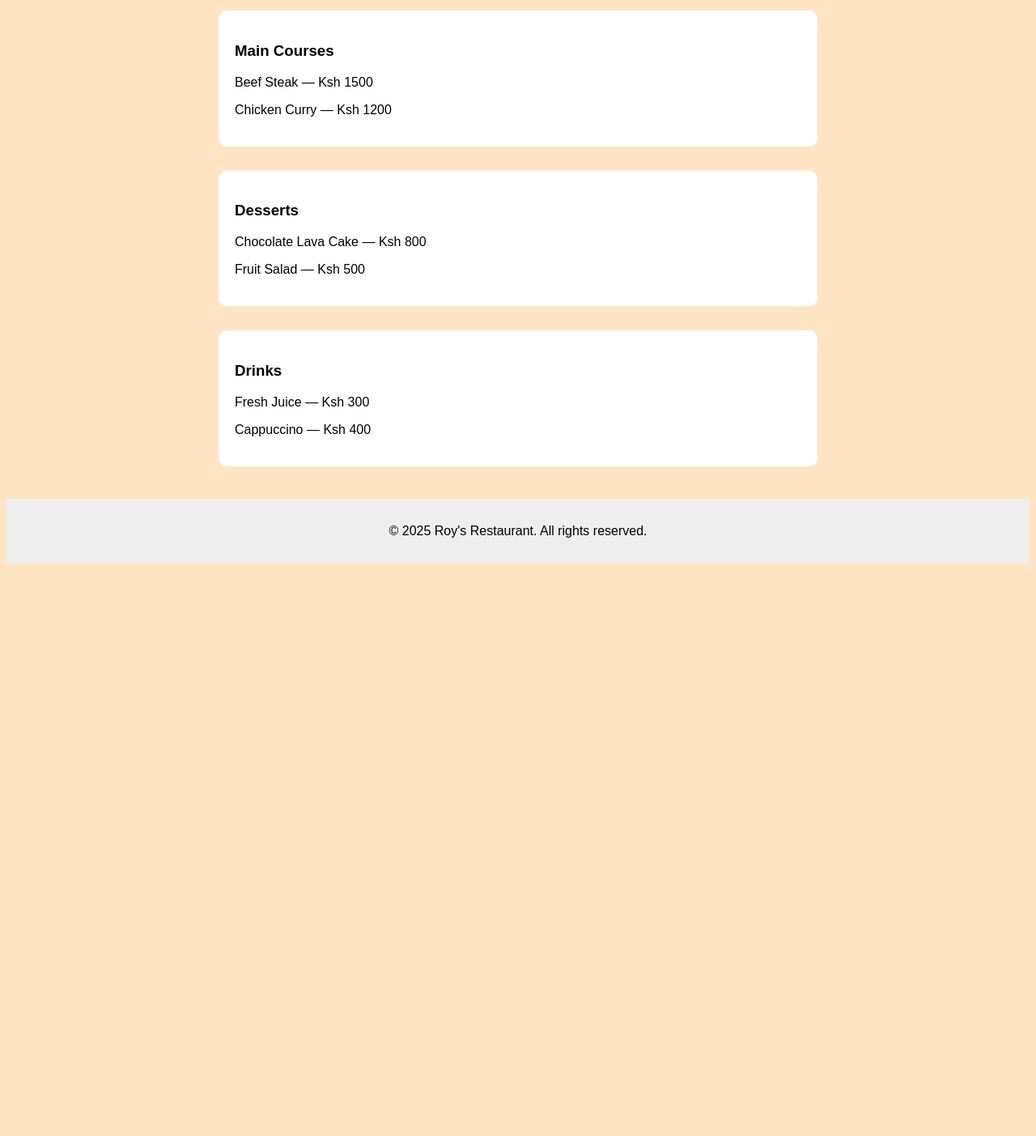
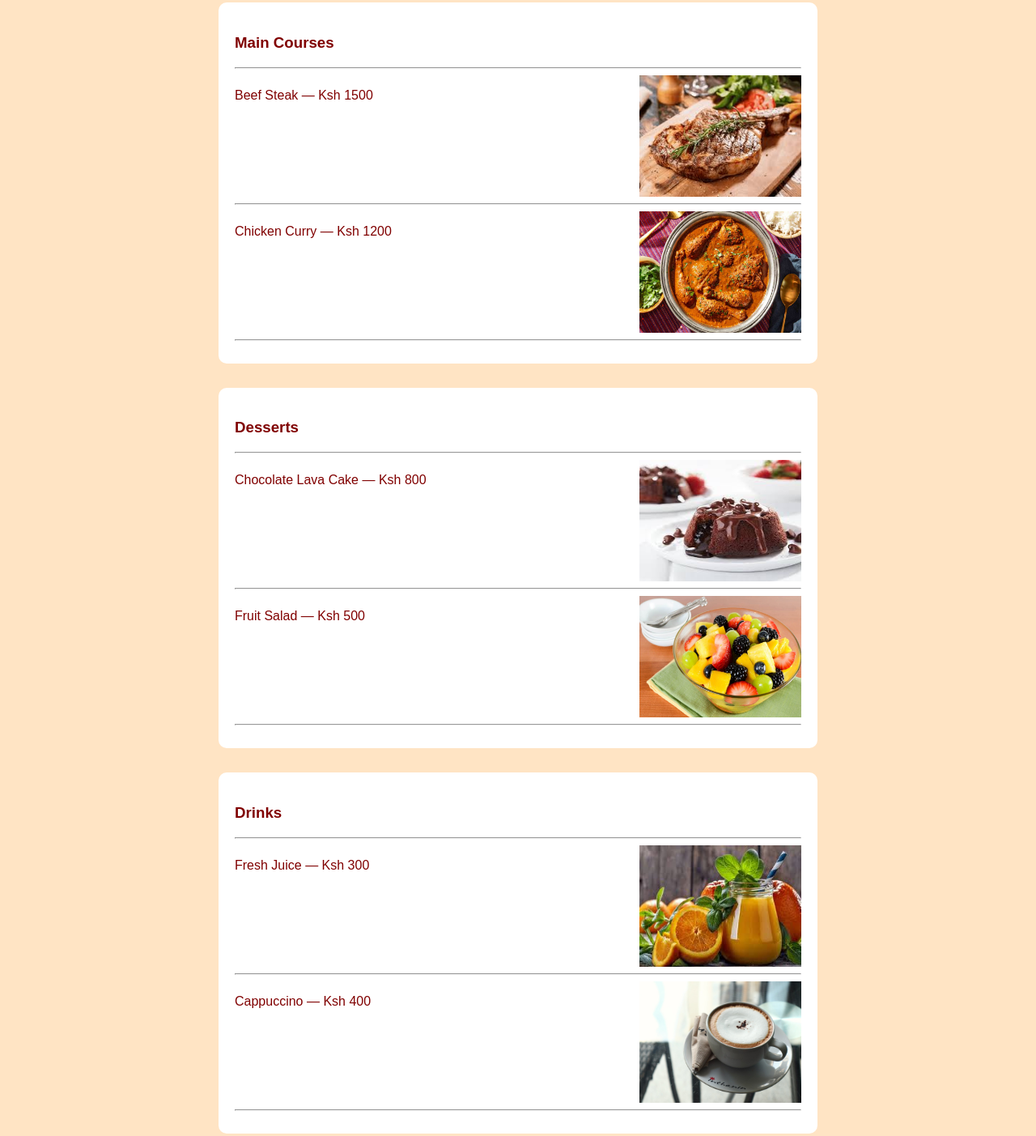
Before and after one commit to roymulinge/New-code, a plain HTML site: page menu.html in a window 1280 px wide. Shown: the part 636-2039 px from the top of the page at 81% size. Before the commit the page ends 1340 px from the top, so only its background shows below. Drawn offline with Linux system fonts and the light colour scheme.

Commit message:
add changes style.css file and menu.html file and add images folder

```diff
--- a/menu.html
+++ b/menu.html
@@ -27,14 +27,14 @@
       <hr>
 
       <div class="prawns">
-        <p class ="prawns_p">Grilled Prawns — Ksh 950</p>
-        <img src="grilled prawns.jpg" alt="grilled prawns" width="200" height="150">
+        <p>Grilled Prawns — Ksh 950</p>
+        <img src="images/grilled prawns.jpg" alt="grilled prawns" width="200" height="150">
       </div>
       <hr>
 
       <div class="vegetable">
-        <p class="vegetable_p">Vegetable Soup — Ksh 600</p>
-        <img src="vegetable soup.jpg" alt="vegetable soup" width="200" height="150" >
+        <p>Vegetable Soup — Ksh 600</p>
+        <img src="images/vegetable soup.jpg" alt="vegetable soup" width="200" height="150" >
       </div>
 
       <hr>
@@ -44,20 +44,55 @@
 
     <div class="menu-section">
       <h3>Main Courses</h3>
+      <hr>
+      <div class="beef">
         <p>Beef Steak — Ksh 1500</p>
+        <img src="images/beef steak.jpg" alt="Beef steak" width="200" height="150">
+      </div>
+
+      <hr>
+      <div class="chicken">
         <p>Chicken Curry — Ksh 1200</p>
+        <img src="images/chicken curry.jpg" alt="Beef steak" width="200" height="150">
+      </div>
+
+      <hr>
     </div>
 
     <div class="menu-section">
       <h3>Desserts</h3>
+      <hr>
+      <div class="chocolate">
         <p>Chocolate Lava Cake — Ksh 800</p>
+        <img src="images/chocolate lava cake.jpg" alt="Chocolate Lava Cake" width="200" height="150">
+      </div>
+
+      <hr>
+
+      <div class="fruit">
         <p>Fruit Salad — Ksh 500</p>
+        <img src="images/fruit salad.jpg" alt="Fruit Salad" width="200" height="150">
+      </div>
+
+      <hr>
     </div>
 
     <div class="menu-section">
       <h3>Drinks</h3>
+      <hr>
+       <div class="fresh">
         <p>Fresh Juice — Ksh 300</p>
+        <img src="images/fresh juice.jpg" alt="Fresh Juice" width="200" height="150">
+      </div>
+
+      <hr>
+
+      <div class ="cappuccino">
         <p>Cappuccino — Ksh 400</p>
+        <img src="images/Cappuccino.jpg" alt="Cappuccino" width="200" height="150">
+      </div>
+
+      <hr>
     </div>
   </section>
 
--- a/style.css
+++ b/style.css
@@ -28,24 +28,23 @@ h2 {
   margin: 20px 0;
 }
 
-.menu-section{
+.menu-section, .p{
   margin: 30px auto;
   max-width: 700px;
   text-align: left;
   background-color: white;
   padding: 20px;
   border-radius: 10px;
+  margin-top: 0;
+  color: maroon;
 }
 
-.prawns, .vegetable{
+.prawns, .vegetable, .beef, .chicken, .chocolate, .fruit, .fresh, .cappuccino{
   display: flex;
   justify-content: space-between;
 
 }
-.prawns_p, .vegetable_p {
-  margin-top: 0;
 
-}
 
 
 form input, form textarea, form button {
```
Also changed, not shown: images/Cappuccino.jpg (added), images/beef steak.jpg (added), images/chicken curry.jpg (added), images/chocolate lava cake.jpg (added), images/fresh juice.jpg (added), images/fruit salad.jpg (added), images/grilled prawns.jpg (renamed from grilled prawns.jpg), images/vegetable soup.jpg (renamed from vegetable soup.jpg). Lines whose indentation alone changed are shown as unchanged.
